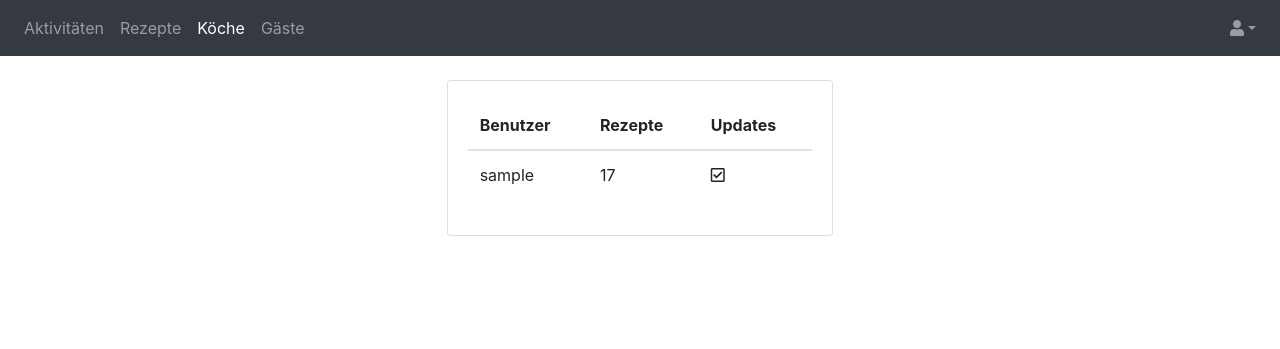
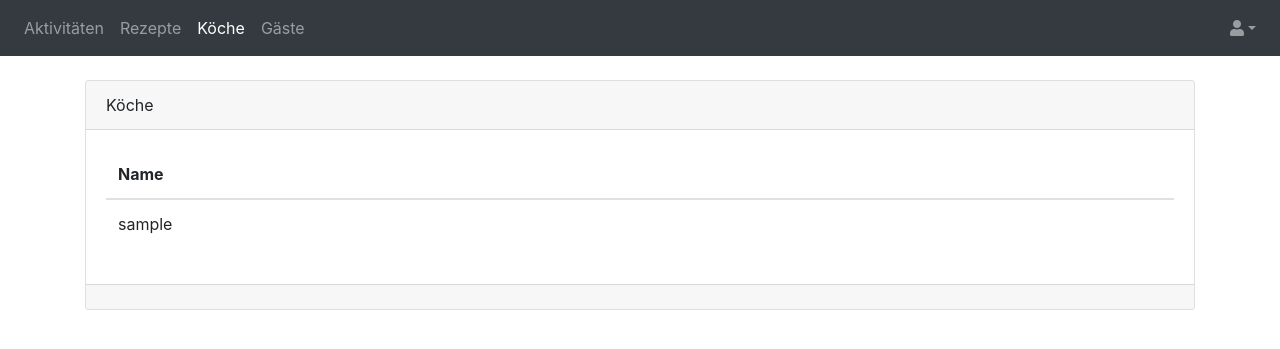
Before and after one commit to phildeutsch/recipes, a Django app: page /users in a window 1280 px wide. Shown: the top 349 px of the page. Run offline with Django 3.2, Linux system fonts and the light colour scheme; the visitor is signed in with stand-in values (Sample User, id 1); data comes from the database, SQL or seed files in the repository; parts of the project's set-up code (start-up, migrations or seed data) failed here and were passed over; some libraries are stand-ins or nearby versions.

Commit message:
check rezept user

```diff
--- a/recipes/admin.py
+++ b/recipes/admin.py
@@ -1,6 +1,8 @@
 from django.contrib import admin
 from django.contrib.auth.admin import UserAdmin
-from .models import Dish, Recipe
+from .models import Dish, Recipe, Guest, Activity
 
 admin.site.register(Dish)
 admin.site.register(Recipe)
+admin.site.register(Guest)
+admin.site.register(Activity)
--- a/recipes/templates/guests/guests.html
+++ b/recipes/templates/guests/guests.html
@@ -33,7 +33,7 @@
             </div>
         </div>
         <div class="card-footer">
-            <!-- <a class="btn btn-primary" href="/guests/add_guest">Gast hinzufügen</a> -->
+            <a class="btn btn-primary" href="/guests/add_guest">Gast hinzufügen</a>
         </div>
     </div>
 </div>
--- a/recipes/templates/users/users.html
+++ b/recipes/templates/users/users.html
@@ -1,30 +1,39 @@
 {% extends 'base.html' %}
 {% block content %}
 
-<div class="col-md-4 ml-auto mr-auto">
+<div class="container">
     <div class="card">
+        <div class="card-header">
+            Köche
+        </div>
         <div class="card-body">
-            <table class="table">
+            <div class="table-responsive" style="overflow: auto">
+                {% if users %}
+                    <table id="dashboard-table" class="table" style="width:100%">
                         <thead>
                             <tr style="border-top: hidden">
-                        <th>Benutzer</th>
-                        <th>Rezepte</th>
-                        <th>Updates</th>
+                                <th>Name</th>
+                                <th></th>
+                                <th></th>
                             </tr>
                         </thead>
                         <tbody>
                             {% for u in users %}
                             <tr>
-                            <td>{{ u }}</td>
-                            <td>17</td>
-                            <td> <i class="far fa-check-square"></i> </td>
+                                <td>{{u.username}}</td>
+                                <!-- <td><a href="/guests/edit_guest/{{g.id}}" title="Bearbeiten"><i class="fas fa-edit"></i></a></td>
+                                <td><a href="/guests/delete_guest/{{g.id}}" title="Loeschen"><i class="fas fa-trash"></i></a></td> -->
                             </tr>
                             {% endfor %}
                         </tbody>
                     </table>
+                {% else %}
+                    No users set up
+                {% endif %}
+            </div>
+        </div>
+        <div class="card-footer">
         </div>
     </div>
 </div>
-
-
 {% endblock %}
--- a/recipes/urls.py
+++ b/recipes/urls.py
@@ -19,6 +19,7 @@ urlpatterns = [
     path('recipes/recipe/<int:recipe_id>', views.recipe, name='recipe'),
 
     # Guest URLs
-    path('guests/guests', views.guests, name='guests')
+    path('guests/guests', views.guests, name='guests'),
+    path('guests/add_guest', views.add_guest, name='add_guest')
 
 ]
--- a/recipes/views.py
+++ b/recipes/views.py
@@ -2,7 +2,7 @@ from django.shortcuts import render, redirect, get_object_or_404
 from django.contrib.auth.decorators import login_required
 
 from .models import Dish, Recipe, Guest, Activity
-from .forms import DishForm, RecipeForm
+from .forms import DishForm, RecipeForm, GuestForm
 
 from accounts.models import User, Profile
 
@@ -114,7 +114,21 @@ def recipe(request, recipe_id):
 # Guest views
 @login_required
 def guests(request):
-    guests = Guest.objects.all()
+    guests = Guest.objects.filter(user=request.user)
 
     context = {'guests': guests}
     return render(request, 'guests/guests.html', context)
+
+@login_required
+def add_guest(request):
+    if request.method == "POST":
+        form = GuestForm(request.POST)
+        if form.is_valid():
+            post = form.save(commit=False)
+            post.user = request.user
+            post.save()
+            return redirect('/guests/guests')
+    else:
+        form = GuestForm()
+
+    return render(request, 'guests/add_guest.html', {'form': form})
```
Also changed, not shown: recipes/forms.py (+6 -1 lines), recipes/models.py (+7 -3 lines), recipes/templates/guests/add_guest.html (added, +30 -0 lines), recipes/templates/recipes/recipe.html (+5 -2 lines), recipes/migrations/0008_auto_20210308_1809.py (added). Lines whose indentation alone changed are shown as unchanged.
